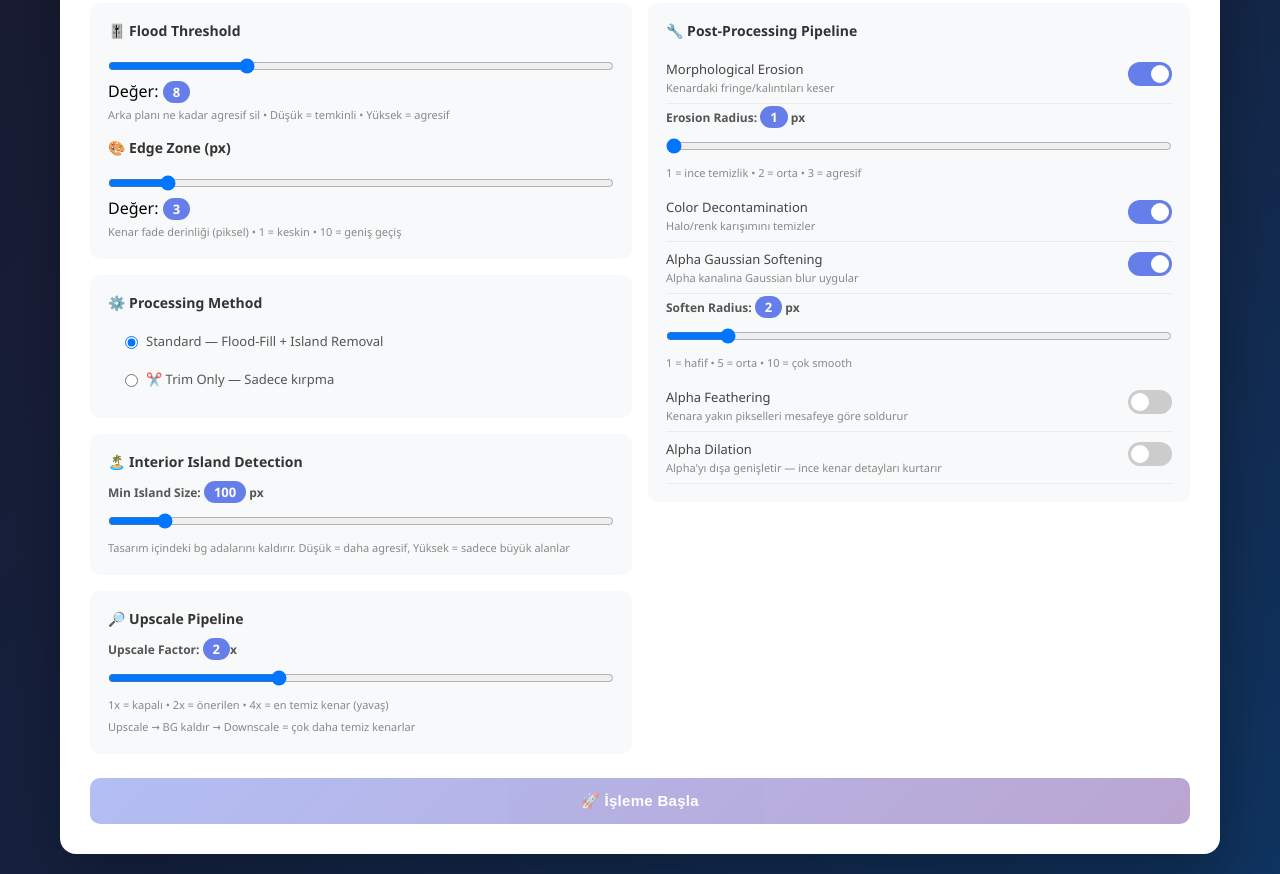
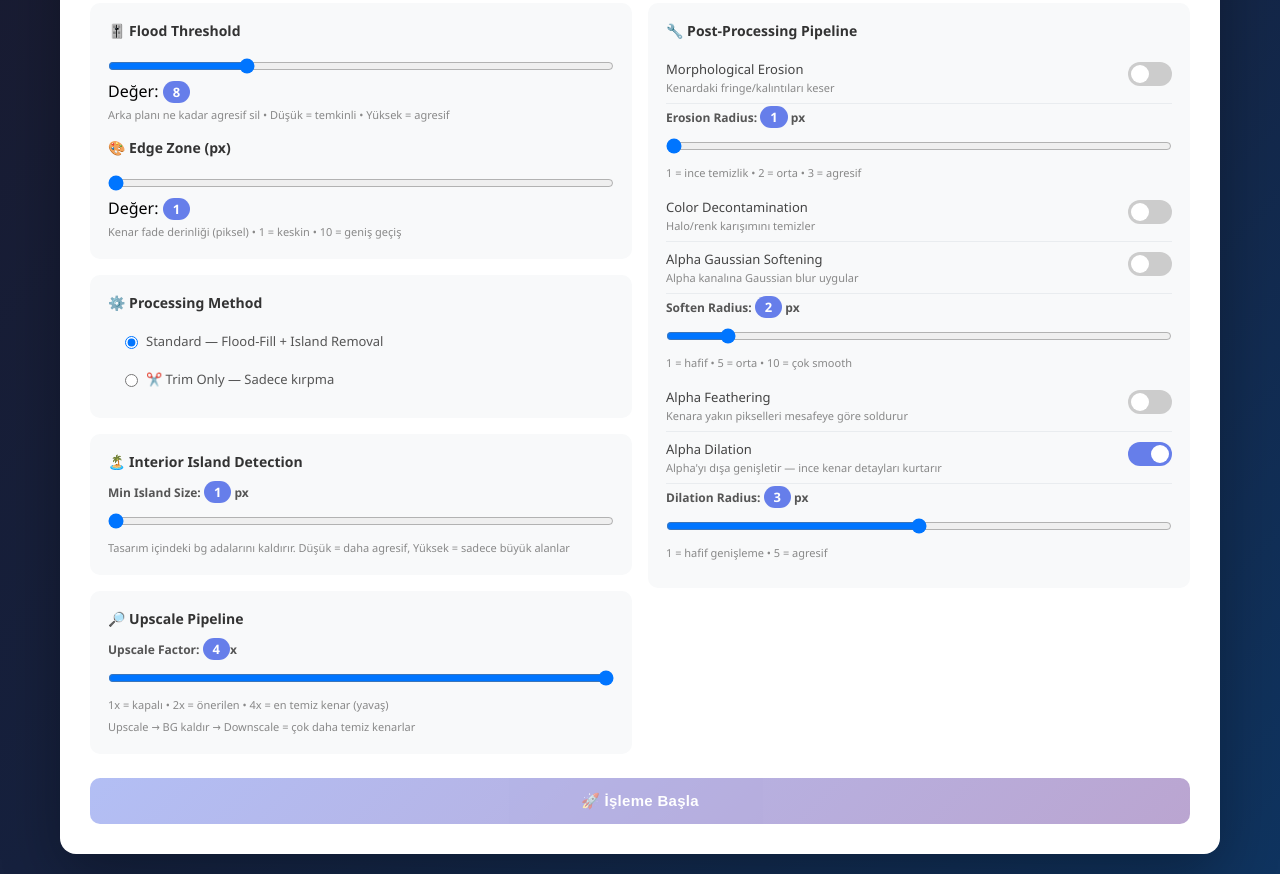
Before and after one commit to yk33yusuf/auto-crop, a website: page index.html in a window 1280 px wide. Shown: the part 376-1250 px from the top of the page. Drawn offline with Linux system fonts and the light colour scheme.

Commit message:
Update index.html

```diff
--- a/index.html
+++ b/index.html
@@ -308,8 +308,8 @@
                     <small>Arka planı ne kadar agresif sil • Düşük = temkinli • Yüksek = agresif</small>
 
                     <h4 style="margin-top:14px;">🎨 Edge Zone (px)</h4>
-                    <input type="range" id="edgeThreshold" min="1" max="20" value="3" step="1">
-                    <div>Değer: <span class="value-badge" id="edgeThresholdValue">3</span></div>
+                    <input type="range" id="edgeThreshold" min="1" max="20" value="1" step="1">
+                    <div>Değer: <span class="value-badge" id="edgeThresholdValue">1</span></div>
                     <small>Kenar fade derinliği (piksel) • 1 = keskin • 10 = geniş geçiş</small>
                 </div>
 
@@ -327,15 +327,15 @@
 
                 <div class="control-group" style="margin-top: 16px;">
                     <h4>🏝️ Interior Island Detection</h4>
-                    <label style="font-size: 12px;">Min Island Size: <span class="value-badge" id="islandValue">100</span> px</label>
-                    <input type="range" id="minIsland" min="1" max="10000" value="1000" step="10">
+                    <label style="font-size: 12px;">Min Island Size: <span class="value-badge" id="islandValue">1</span> px</label>
+                    <input type="range" id="minIsland" min="1" max="10000" value="1" step="10">
                     <small>Tasarım içindeki bg adalarını kaldırır. Düşük = daha agresif, Yüksek = sadece büyük alanlar</small>
                 </div>
 
                 <div class="control-group" style="margin-top: 16px;">
                     <h4>🔎 Upscale Pipeline</h4>
-                    <label style="font-size: 12px;">Upscale Factor: <span class="value-badge" id="upscaleValue">2</span>x</label>
-                    <input type="range" id="upscale" min="1" max="4" value="2" step="1">
+                    <label style="font-size: 12px;">Upscale Factor: <span class="value-badge" id="upscaleValue">4</span>x</label>
+                    <input type="range" id="upscale" min="1" max="4" value="4" step="1">
                     <small>1x = kapalı • 2x = önerilen • 4x = en temiz kenar (yavaş)<br>
                     Upscale → BG kaldır → Downscale = çok daha temiz kenarlar</small>
                 </div>
@@ -352,7 +352,7 @@
                             <div class="toggle-desc">Kenardaki fringe/kalıntıları keser</div>
                         </div>
                         <label class="switch">
-                            <input type="checkbox" id="toggleErosion" checked>
+                            <input type="checkbox" id="toggleErosion">
                             <span class="slider"></span>
                         </label>
                     </div>
@@ -369,7 +369,7 @@
                             <div class="toggle-desc">Halo/renk karışımını temizler</div>
                         </div>
                         <label class="switch">
-                            <input type="checkbox" id="toggleDecontaminate" checked>
+                            <input type="checkbox" id="toggleDecontaminate">
                             <span class="slider"></span>
                         </label>
                     </div>
@@ -380,7 +380,7 @@
                             <div class="toggle-desc">Alpha kanalına Gaussian blur uygular</div>
                         </div>
                         <label class="switch">
-                            <input type="checkbox" id="toggleSoften" checked>
+                            <input type="checkbox" id="toggleSoften">
                             <span class="slider"></span>
                         </label>
                     </div>
@@ -414,14 +414,14 @@
                             <div class="toggle-desc">Alpha'yı dışa genişletir — ince kenar detayları kurtarır</div>
                         </div>
                         <label class="switch">
-                            <input type="checkbox" id="toggleDilation">
+                            <input type="checkbox" id="toggleDilation" checked>
                             <span class="slider"></span>
                         </label>
                     </div>
 
-                    <div id="dilationSliderRow" style="padding: 4px 0 8px 0; display:none;">
-                        <label style="font-size: 12px;">Dilation Radius: <span class="value-badge" id="dilationValue">1</span> px</label>
-                        <input type="range" id="dilationRadius" min="1" max="5" value="1" step="1">
+                    <div id="dilationSliderRow" style="padding: 4px 0 8px 0;">
+                        <label style="font-size: 12px;">Dilation Radius: <span class="value-badge" id="dilationValue">3</span> px</label>
+                        <input type="range" id="dilationRadius" min="1" max="5" value="3" step="1">
                         <small>1 = hafif genişleme • 5 = agresif</small>
                     </div>
                 </div>
```
